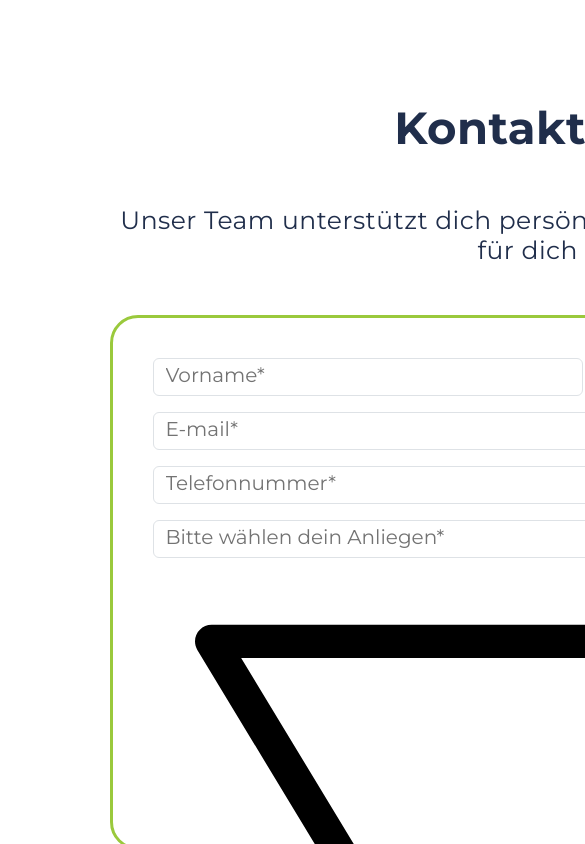
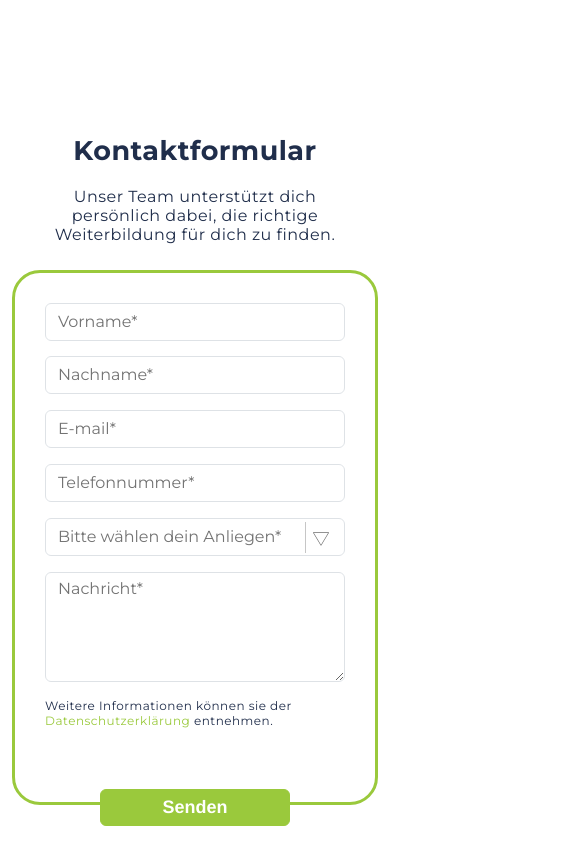
Before and after one commit to GauriL/ContactForm, a plain HTML site: page index.html in a window 390 px wide. Shown: the top 844 px of the page, 585 px wide, since content can reach past the window. Drawn offline with nearby package versions, Linux system fonts and the light colour scheme; a web font is replaced by a local one.

Commit message:
Initial commit

```diff
--- a/index.html
+++ b/index.html
@@ -31,7 +31,6 @@
             </div>
             <div class="mb-3 input-wrapper">
 				<input type="text" class="form-control" id="name" name="name" placeholder="Bitte wählen dein Anliegen*" autocomplete="off" required >
-				<img src="https://raw.githubusercontent.com/GauriL/ContactForm/master/down-arrow-svgrepo-com.svg"></img>
 			</div>
             <div class="mb-3">
                 <textarea class="form-control" id="message" name="message" rows="4" placeholder="Nachricht*" required></textarea>
@@ -45,7 +44,5 @@
 
         </form>
     </div>
-
-	<script src="https://cdn.jsdelivr.net/npm/bootstrap@5.3.0-alpha1/dist/js/bootstrap.bundle.min.js"></script>
-</body>
+	</body>
 </html>
--- a/style.css
+++ b/style.css
@@ -1,5 +1,3 @@
-/* style.css */
-
 body {
     font-family: 'Montserrat', sans-serif;
     font-weight: 400;
@@ -51,7 +49,7 @@ body {
     margin-top: 90px;
     position: absolute;
     left: 50%;
-    transform: translateX(-10%);
+    transform: translateX(-50%);
 }
 
 form {
@@ -80,19 +78,21 @@ form {
   width:100%;
   margin-bottom:15px;
 }
+
 .input-wrapper::after {
   content: '';
   position: absolute;
-    top: calc(50% - 6px);
-    right: 10px;
-    width: 0;
-    height: 0;
-    border-left: 12px solid transparent;
-    border-right: 12px solid transparent;
-    border-top: 12px solid #707070;
+  top: calc(50% - 22px);
+  right: 0px;
+  width: 48px;
+  height: 48px;
+  background-image: url('https://raw.githubusercontent.com/GauriL/ContactForm/master/dropdown-arrow.svg');
+  background-size: contain;
+  background-repeat: no-repeat;
   pointer-events: none;
   z-index: 1;
 }
+
 .input-wrapper::before {
     content: '';
     position: absolute;
@@ -100,9 +100,10 @@ form {
 	right: 40px;
     bottom: 0;
 	height: 31px;
-    width: 1px;
+    width: 0.5px;
     background-color: #707070;
     z-index: 0;
+	opacity: 0.4;
 }
 
 .form-control::placeholder {
@@ -111,7 +112,7 @@ form {
     line-height: 24px;
 }
 
-@media (min-width: 390) and (max-width: 844px) {
+@media (min-width: 390px) and (max-width: 844px) {
     @viewport {
         width: 390px;
         height: 1288px;
@@ -131,14 +132,17 @@ form {
         flex-direction: column;
         align-items: center;
         justify-content: center;
-		margin-left: 50px;
+        margin-left: auto; /* Adjust margin to center container */
+        margin-right: auto; /* Adjust margin to center container */
+        max-width: 390px; /* Limit container width */
+        max-height: 1288px; /* Limit container height */
+        overflow: auto; /* Enable scrolling if content exceeds container dimensions */
     }
 
     form {
         padding: 30px;
         margin: 6px;
         width: 100%;
-
     }
 
     .title-form {
@@ -148,8 +152,8 @@ form {
         color: #202E4B;
         margin-bottom: 20px;
         text-align: center;
-		width: 330px;
-		height: 33px;
+        max-width: 330px; /* Limit title width */
+        height: auto; /* Allow title height to adjust based on content */
     }
 
     .description {
@@ -159,8 +163,8 @@ form {
         color: #202E4B;
         margin-bottom: 20px;
         text-align: center;
-		width: 330px;
-		height: 57px;
+        max-width: 330px; /* Limit description width */
+        height: auto; /* Allow description height to adjust based on content */
     }
 
     .info {
@@ -186,11 +190,10 @@ form {
         background-color: #9AC93C;
         border-color: #9AC93C;
         color: #fff;
-        width: 257px;
+        width: 190px;
         margin-top: 45px;
-        position: absolute;
-        left: 50%;
-        transform: translateX(-30%);
+        margin-bottom: 20px;
+		transform: translateX(-50%);
     }
 
     .mb-3.row {
```
Also changed, not shown: down-arrow-svgrepo-com.svg (deleted), dropdown-arrow-stretched.svg (added). Lines whose indentation alone changed are shown as unchanged.
